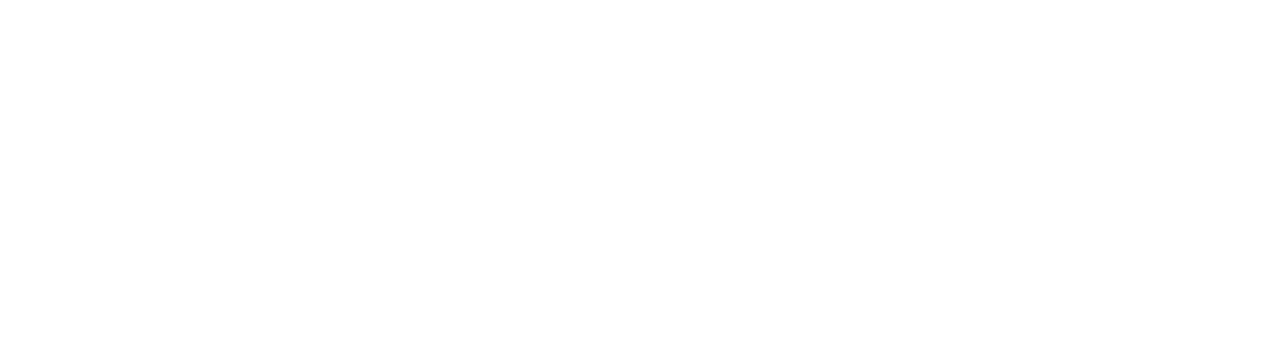
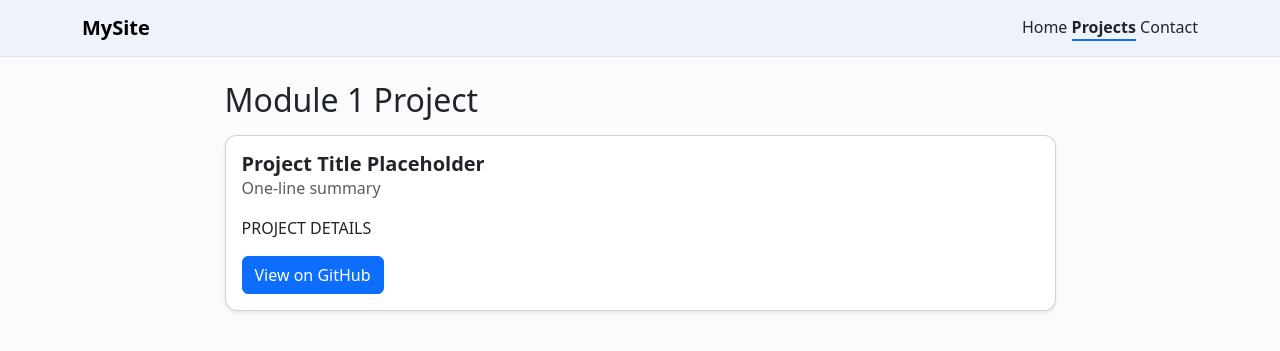
Before and after one commit to ssgaur24/jhu_software_concepts, a Flask app: page /projects in a window 1280 px wide. Before the commit the part shown is empty. Shown: the top 351 px of the page. Run offline with Flask 3, Linux system fonts and the light colour scheme.

Commit message:
Added projects.html template and CSS and verified

```diff
--- a/Module_1/Homework/mywebsite/app/static/css/styles.css
+++ b/Module_1/Homework/mywebsite/app/static/css/styles.css
@@ -15,3 +15,6 @@ body { background: #f9fbfd; }
   max-height: 260px; /* keeps image tidy on first pass */
   object-fit: cover;
 }
+
+.card { border-radius: 0.75rem; }
+.card-title { font-weight: 600; }
--- a/Module_1/Homework/mywebsite/app/templates/projects.html
+++ b/Module_1/Homework/mywebsite/app/templates/projects.html
@@ -0,0 +1,22 @@
+{% extends "base.html" %}
+{% block title %}Projects — Personal Site{% endblock %}
+{% block content %}
+<div class="row justify-content-center">
+  <div class="col-md-10 col-lg-9">
+    <h2 class="mb-3">Module 1 Project</h2>
+
+    <div class="card shadow-sm mb-4">
+      <div class="card-body">
+        <h5 class="card-title mb-1">Project Title Placeholder</h5>
+        <p class="card-subtitle text-muted mb-3">One-line summary</p>
+        <p>
+          PROJECT DETAILS
+        </p>
+        <a class="btn btn-primary" href="https://github.com/<your-username>/<repo>" target="_blank" rel="noopener">
+          View on GitHub
+        </a>
+      </div>
+    </div>
+  </div>
+</div>
+{% endblock %}
```
